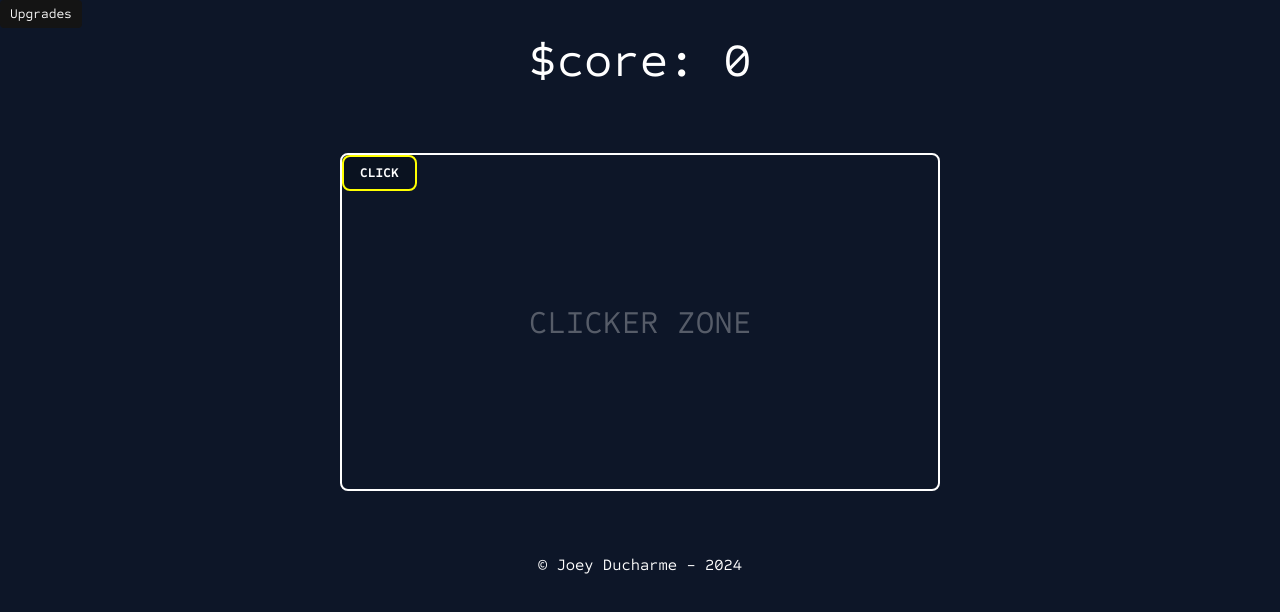
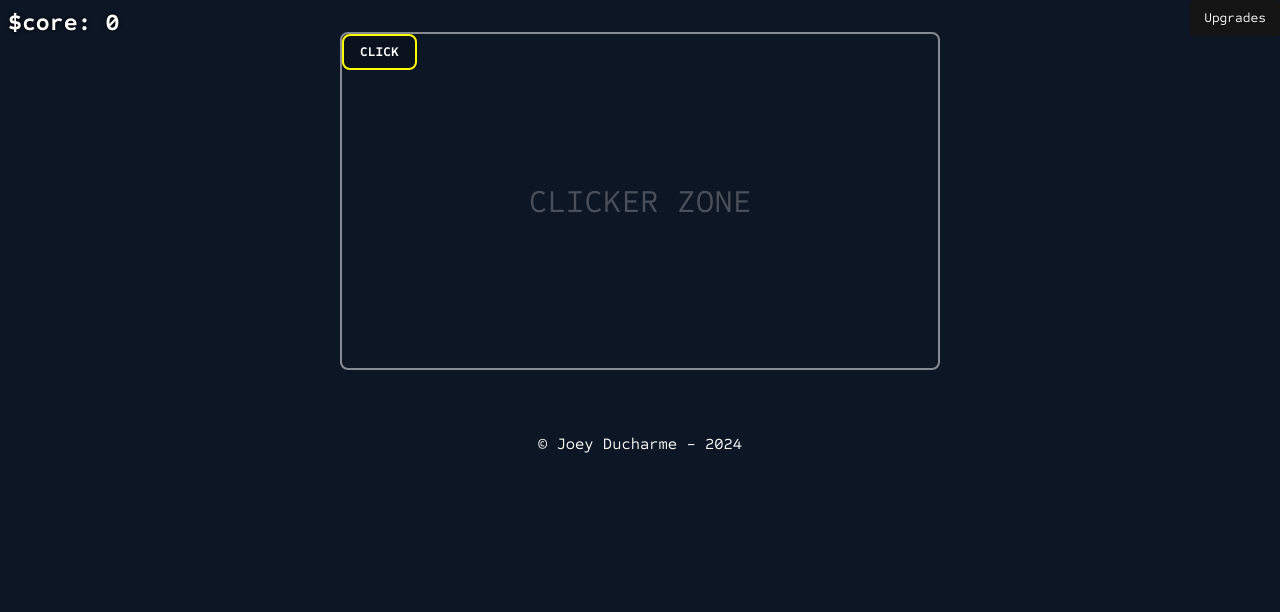
Before and after one commit to Joeyduch/Score-Clicker, a React (Vite) app: page / in a window 1280 px wide. Shown: the top 612 px of the page. Built offline with nearby package versions, Linux system fonts and the light colour scheme.

Commit message:
Upgrade layout changes + changed MarketGraph styles

```diff
--- a/src/App.css
+++ b/src/App.css
@@ -3,17 +3,21 @@
   display: flex;
   flex-direction: column;
   gap: 4rem;
+
+  margin: 2rem auto;
 }
 
 .score {
-  margin-top: 2rem;
+  z-index: 10;
+  position: fixed;
+  top: 8px;
+  left: 8px;
 
   text-align: center;
-  font-size: 3rem;
-}
+  font-size: 1.5rem;
+  font-weight: bolder;
 
-footer {
-  margin-bottom: 2rem;
+  text-shadow: 0px 0px 4px black;
 }
 
 .copyrights {
--- a/src/App.jsx
+++ b/src/App.jsx
@@ -34,10 +34,10 @@ export default function App() {
     {
       categoryName: "Markets",
       upgradeList: [
+        new Upgrade("Access Ticket Market (easy)", 20, 1, 1),
+        new Upgrade("Access TixCoin Market (medium)", 800, 1, 1),
+        new Upgrade("Access Golden-T Market (hard)", 5000, 1, 1),
         new Upgrade("Price History Lifespan", 10, 1.2, 20),
-        new Upgrade("Access Ticket Market (easy)", 20, 1, 1),
-        new Upgrade("Access TixCoin Market (medium)", 500, 1, 1),
-        new Upgrade("Access Golden-T Market (hard)", 2000, 1, 1),
       ]
     },
   ]);
@@ -51,9 +51,9 @@ export default function App() {
         <UpgradesStateContext.Provider value={{upgrades, setUpgrades}}>
           <UpgradesMenu />
           <ClickArea />
-          {upgrades[1].upgradeList[1].getIsMaxed() ? <Market priceStart={50} priceMinimum={1} priceMaximum={100} priceInfluence={5} /> : ""}
-          {upgrades[1].upgradeList[2].getIsMaxed() ? <Market name="TixCoin" priceStart={750} priceMinimum={500} priceMaximum={1000} priceInfluence={50} /> : ""}
-          {upgrades[1].upgradeList[3].getIsMaxed() ? <Market name="Golden-T" priceStart={5000} priceMinimum={2000} priceMaximum={10000} priceInfluence={100} /> : ""}
+          {upgrades[1].upgradeList[0].getIsMaxed() ? <Market priceStart={50} priceMinimum={1} priceMaximum={100} priceInfluence={5} /> : ""}
+          {upgrades[1].upgradeList[1].getIsMaxed() ? <Market name="TixCoin" priceStart={750} priceMinimum={500} priceMaximum={1000} priceInfluence={50} /> : ""}
+          {upgrades[1].upgradeList[2].getIsMaxed() ? <Market name="Golden-T" priceStart={5000} priceMinimum={2000} priceMaximum={10000} priceInfluence={100} /> : ""}
         </UpgradesStateContext.Provider>
       </ScoreStateContext.Provider>
 
--- a/src/components/ClickArea/ClickArea.module.css
+++ b/src/components/ClickArea/ClickArea.module.css
@@ -10,7 +10,7 @@
 
     margin: auto;
 
-    border: 2px solid white;
+    border: 2px solid rgba(255,255,255, 0.5);
     border-radius: 8px;
   }
 
@@ -28,7 +28,7 @@
 
     user-select: none;
 
-    color: rgba(255, 255, 255, 0.3);
+    color: rgba(255, 255, 255, 0.25);
 
     font-size: 2rem;
   }
--- a/src/components/ClickArea/Clicker.module.css
+++ b/src/components/ClickArea/Clicker.module.css
@@ -1,6 +1,7 @@
 .Clicker {
     position:absolute;
     width: max-content;
+
     padding: .5rem 1rem;
 
     border-color: yellow;
@@ -10,7 +11,6 @@
 
     color: white;
 
-    background: none;
     background-color: rgba(0,0,0, 0.2);
 
     text-shadow: 0px 0px 0px rgba(0,0,0, 0);
--- a/src/components/Market/HistoryGraph.module.css
+++ b/src/components/Market/HistoryGraph.module.css
@@ -19,8 +19,9 @@
 
     margin: auto;
 
-    border: 2px solid green;
     border-radius: 8px;
+
+    background: linear-gradient(135deg, rgba(255,255,255, 0.05), rgba(255, 255, 255, 0.1));
 
     box-shadow: 1px 1px 4px 0px rgba(0,0,0, 0.2);
 }
@@ -28,7 +29,7 @@
 .canvas_numberHighest, .canvas_numberLowest {
     position: absolute;
 
-    font-weight: bolder;
+    color: rgba(255, 255, 255, 0.5);
 
     user-select: none;
 }
--- a/src/components/Market/Market.module.css
+++ b/src/components/Market/Market.module.css
@@ -1,7 +1,7 @@
 .Market {
     width: 80%;
     min-width: 300px;
-    max-width: 600px;
+    max-width: 800px;
 
     box-sizing: border-box;
 
@@ -53,11 +53,12 @@
 }
 
 .buttonBuy {
+    background: var(--gradient-green);
     background-color: lightgreen;
 }
 
 .buttonSell {
-    background: var(--red-gradient);
+    background: var(--gradient-red);
     background-color:lightpink;
 }
 
@@ -75,7 +76,6 @@
 .buttonGraphToggle {
     padding: 4px 8px;
 
-    border: 1px solid grey;
     border-radius: 4px;
 
     background: none;
@@ -85,8 +85,7 @@
 }
 
 .buttonGraphToggle:hover {
-    border-width: 1px;
-
+    border-color: transparent;
     background-color: rgb(50, 50, 50);
 }
 
--- a/src/components/UpgradesMenu/UpgradesMenu.jsx
+++ b/src/components/UpgradesMenu/UpgradesMenu.jsx
@@ -33,7 +33,6 @@ export default function Upgrades() {
 
     const body = <>
         <p className={styles.title}>UPGRADES</p>
-        <p className={styles.scoreIndicator}>Score: {gameScore.score}</p>
 
         {gameUpgrades.upgrades.map((category, index) => <div className={styles.upgradeCategory} key={index}>
             <p className={styles.categoryName}>{category.categoryName}</p>
--- a/src/components/UpgradesMenu/UpgradesMenu.module.css
+++ b/src/components/UpgradesMenu/UpgradesMenu.module.css
@@ -1,18 +1,24 @@
 
 .Upgrades {
     position:fixed;
-    top:0px;
+    top: 0px;
+    right: 0px;
     z-index: 1;
 
-    width: auto;
+    width: 100%;
 
     margin: 0 !important;
 
-    background-color: #0d1628;
+    backdrop-filter: blur(10px);
+
+    /* background: linear-gradient(0deg, var(--color-background), black); */
 }
 
 .toggleButton {
-    padding: 4px 8px;
+    position: inherit;
+    right: 0px;
+
+    padding: 8px 12px;
 
     background: none;
     background-color: rgb(20, 20, 20);
@@ -25,15 +31,17 @@
     background-color: rgb(50, 50, 50);
 }
 
+.title, .upgradeItem, .categoryName {
+    text-shadow: 0px 0px 4px black;
+}
+
 .title {
-    width: 100vw;
+    width: 100%;
+
+    margin-top: 2rem;
 
     font-size: 2rem;
 
-    text-align: center;
-}
-
-.scoreIndicator {
     text-align: center;
 }
 
@@ -62,7 +70,11 @@
 }
 
 .buyButton {
+    background: var(--gradient-green);
 
+    box-shadow: 2px 2px 4px 0px rgba(0,0,0, 0.5);
+}
 
-
+.buyButton:hover {
+    box-shadow: 2px 2px 4px 0px transparent;
 }
--- a/src/index.css
+++ b/src/index.css
@@ -4,8 +4,10 @@
 }
 
 :root {
-    --green-gradient: linear-gradient(135deg, #0ac11a, #055f0c);
-    --red-gradient: linear-gradient(135deg, #f20d0d, #920808);
+    --color-background: #0c1625;
+    --gradient-green: linear-gradient(135deg, #0ac11a, #055f0c);
+    --gradient-red: linear-gradient(135deg, #f20d0d, #920808);
+    --gradient-yellow: linear-gradient(135deg, #f2e90d, #928e08);
 }
 
 
@@ -26,7 +28,7 @@
 }
 
 body {
-    background-color: #0d1628;
+    background-color: var(--color-background);
 }
 
 
@@ -36,12 +38,13 @@ body {
 */
 
 button {
+    user-select: none;
+
     padding: 4px 8px;
 
     border: 2px solid transparent;
     border-radius: 4px;
 
-    background: var(--green-gradient);
     background-origin: border-box !important;
 
     transition: all 200ms;
```
Also changed, not shown: _NOTES.txt.
